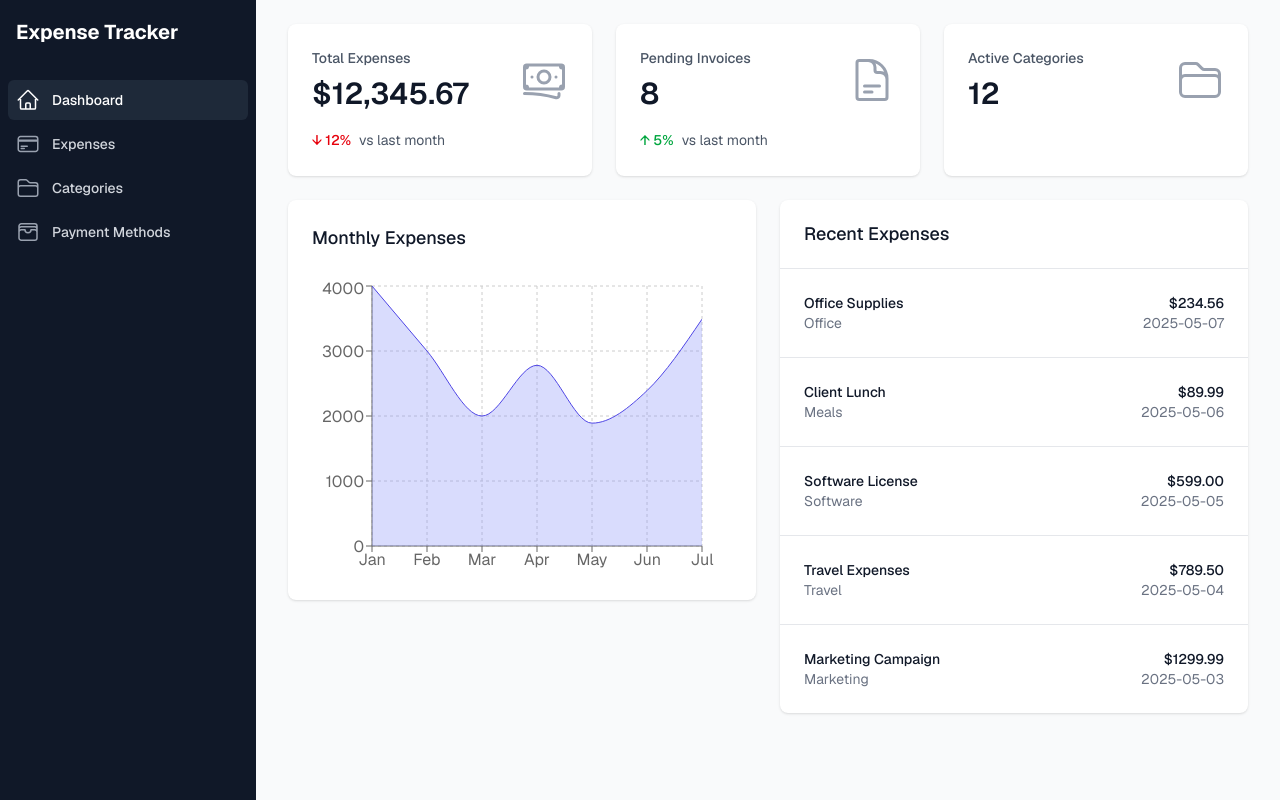
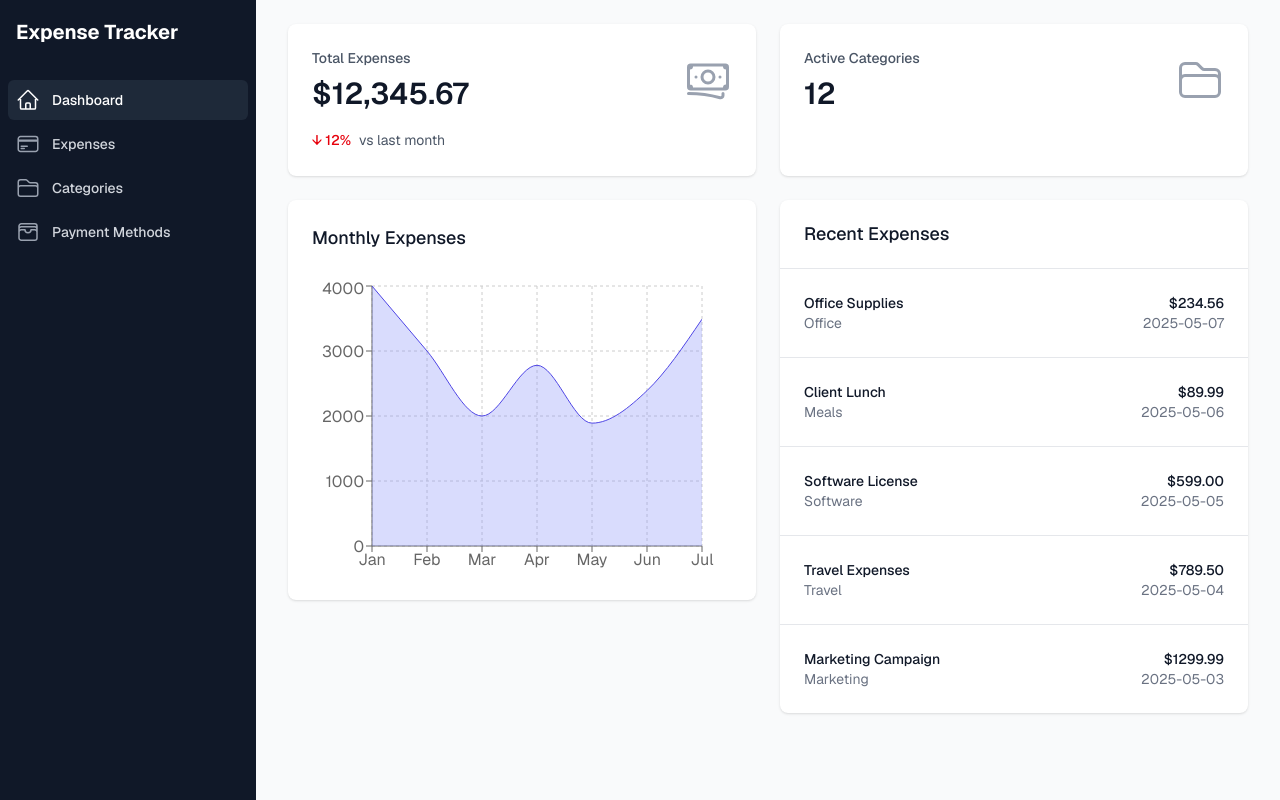
Before and after one commit to zinyando/mastra-expense-tracker, a Next.js app: page / in a window 1280 px wide. Built offline with nearby package versions, Linux system fonts and the light colour scheme.

Commit message:
refactor: remove pending invoices card and adjust grid layout on dashboard

```diff
--- a/src/app/page.tsx
+++ b/src/app/page.tsx
@@ -1,6 +1,5 @@
 import {
   BanknotesIcon,
-  DocumentTextIcon,
   FolderIcon,
 } from '@heroicons/react/24/outline';
 import StatCard from '@/components/dashboard/StatCard';
@@ -10,18 +9,12 @@
 export default function Home() {
   return (
     <div className="space-y-6">
-      <div className="grid grid-cols-1 gap-6 sm:grid-cols-2 lg:grid-cols-3">
+      <div className="grid grid-cols-1 gap-6 sm:grid-cols-2">
         <StatCard
           title="Total Expenses"
           value="$12,345.67"
           icon={BanknotesIcon}
           trend={{ value: 12, isPositive: false }}
-        />
-        <StatCard
-          title="Pending Invoices"
-          value="8"
-          icon={DocumentTextIcon}
-          trend={{ value: 5, isPositive: true }}
         />
         <StatCard
           title="Active Categories"
```
